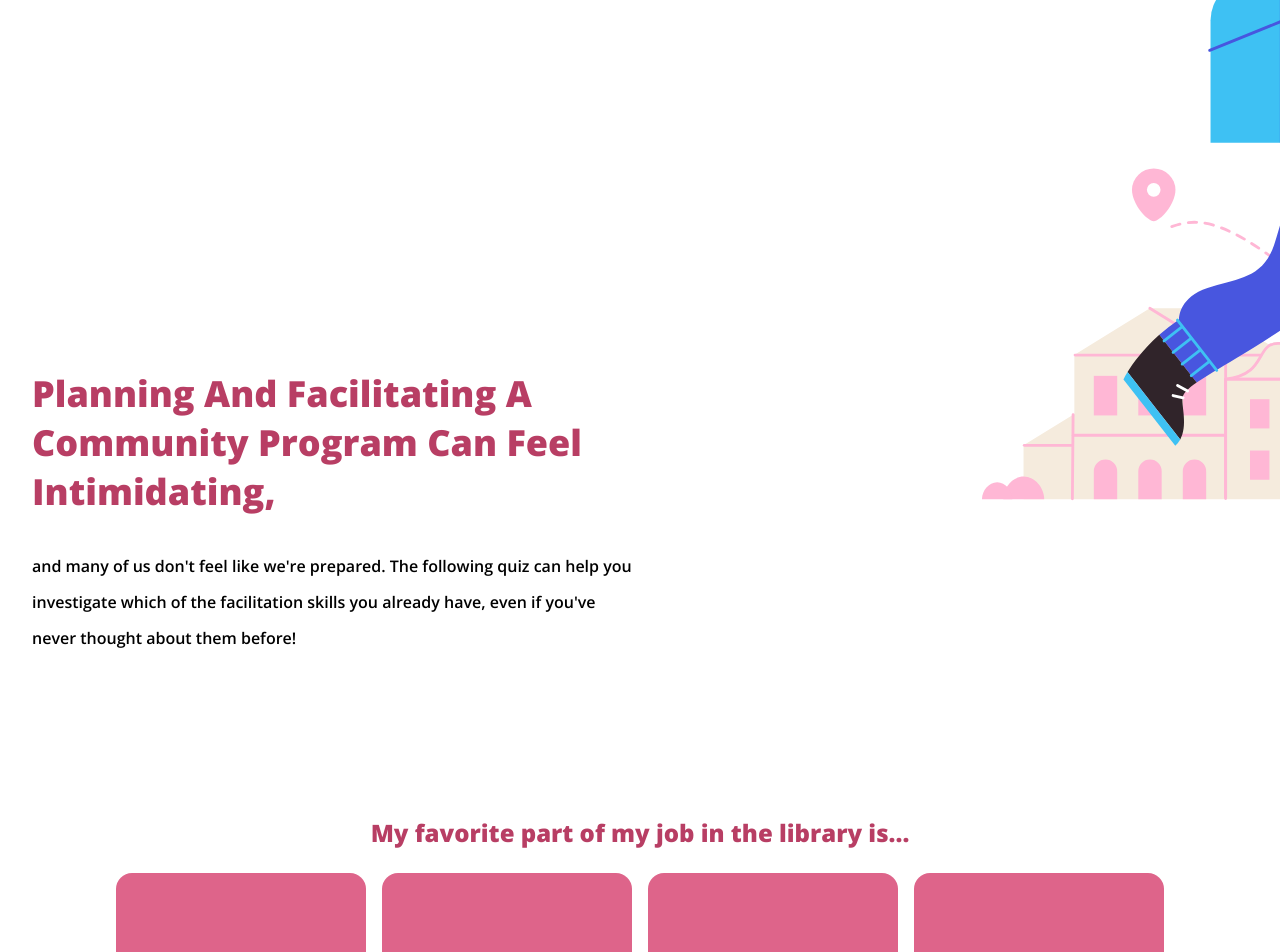
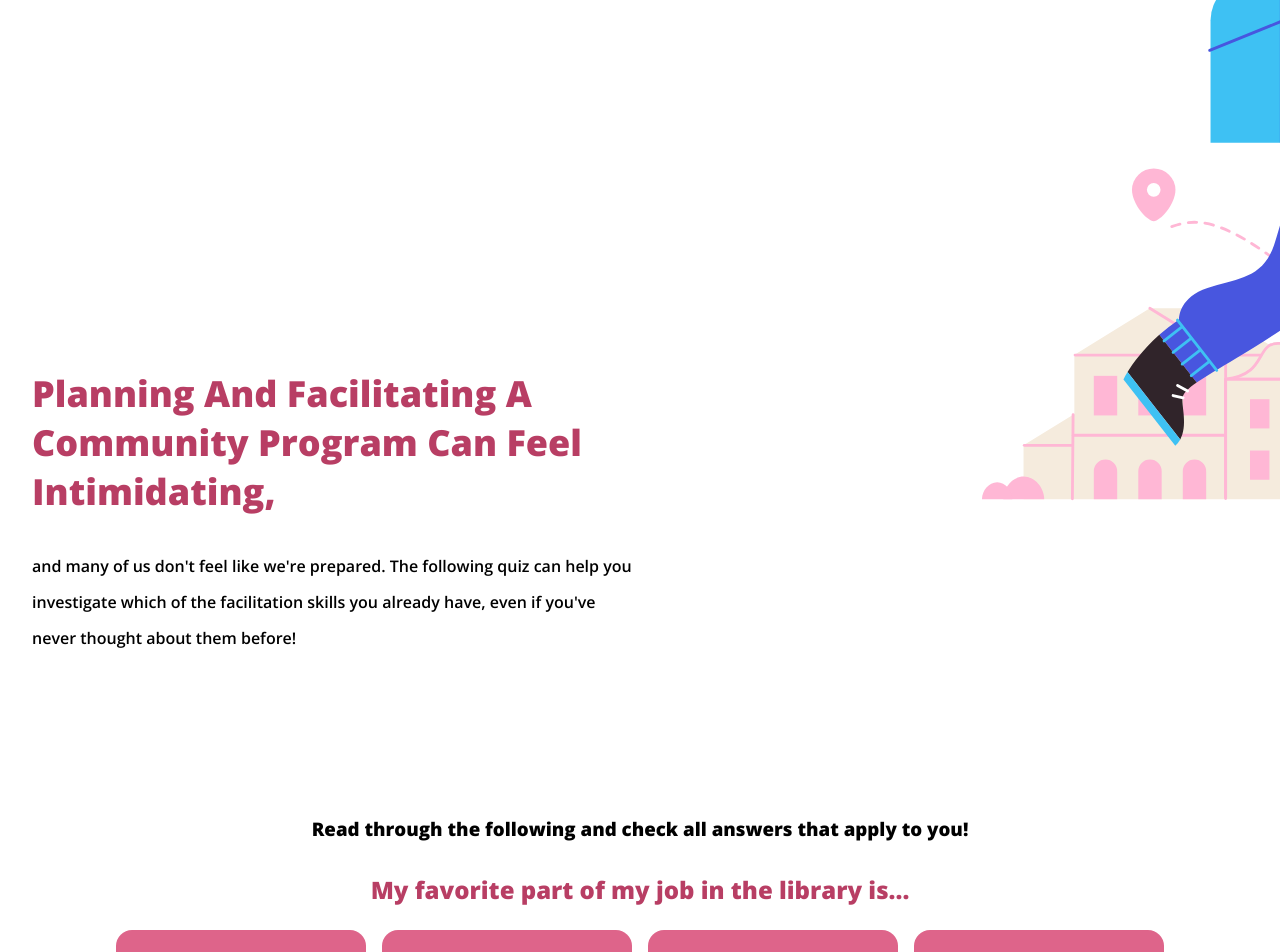
Before and after one commit to loreleim/alagame, a React (Create React App) app: page / in a window 1280 px wide. Shown: the top 952 px of the page. Built offline with nearby package versions, Linux system fonts and the light colour scheme.

Commit message:
adding instructions text

```diff
--- a/src/components/quiz/index.js
+++ b/src/components/quiz/index.js
@@ -86,6 +86,7 @@ export default class Quiz extends Component {
     return (
       <div>
         <div className={style.centerContainer}>
+          <h3 className={style.instructionsContainer}>Read through the following and check all answers that apply to you!</h3>
           {store.questions.map((questions, q) => (
             <div key={q}>
             <div className={style.categoryContainer}>
--- a/src/components/quiz/index.module.scss
+++ b/src/components/quiz/index.module.scss
@@ -12,6 +12,10 @@
 .centerContainer {
   text-align: center;
   padding: 1rem;
+}
+
+.instructionsContainer {
+  margin-bottom: 2rem;
 }
 
 .categoryContainer {
--- a/src/style/index.scss
+++ b/src/style/index.scss
@@ -8,6 +8,12 @@
 }
 
 h2 {
+  font-family: "Open Sans", sans-serif;
+  font-weight: 800;
+}
+
+/*Black Text Instructions*/
+h3 {
   font-family: "Open Sans", sans-serif;
   font-weight: 800;
 }
```
